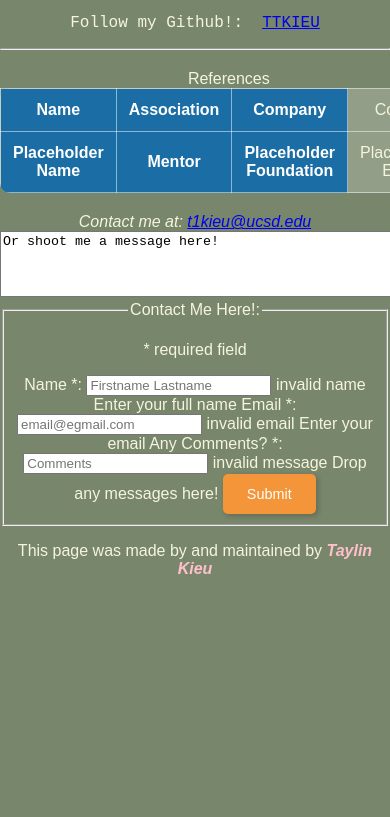
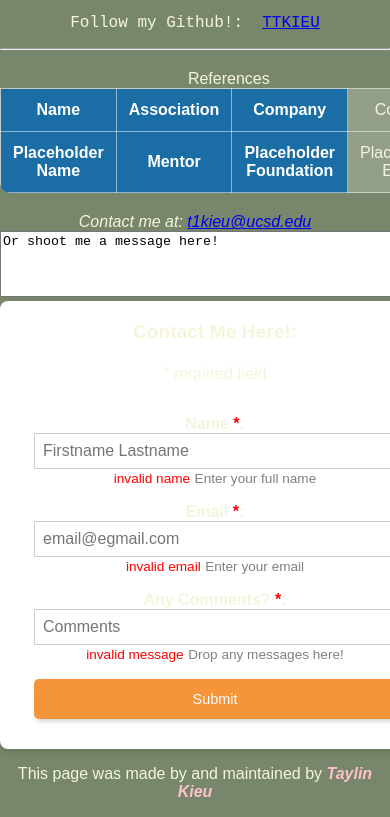
Before and after one commit to TTKIEU/CSE134B-HW4, a plain HTML site: page about.html in a window 390 px wide. Shown: the part 1259-2076 px from the top of the page. Before the commit the page ends 1853 px from the top, so only its background shows below. Drawn offline with Linux system fonts and the light colour scheme; a web font is replaced by a local one.

Commit message:
Update style.css

```diff
--- a/style.css
+++ b/style.css
@@ -198,4 +198,53 @@ dialog {
         top: 2%;
         left: 70%;
     }
+    form {
+        background: white;
+        padding: 20px;
+        border-radius: 8px;
+        box-shadow: 0px 4px 6px rgba(0, 0, 0, 0.1);
+        width: 100%;
+        max-width: 400px;
+    }
+
+    fieldset {
+        border: none;
+        display: flex;
+        flex-direction: column;
+        gap: 16px;
+    }
+
+    legend {
+        font-size: 1.2em;
+        font-weight: bold;
+    }
+    .form-field {
+        display: grid;
+        gap: 4px;
+    }
+
+    label {
+        font-weight: bold;
+    }
+
+    .required {
+        color: red;
+    }
+
+    input {
+        width: 100%;
+        padding: 8px;
+        border: 1px solid #ccc;
+        font-size: 1em;
+    }
+
+    .error {
+        color: red;
+        font-size: 0.85em;
+    }
+
+    .info {
+        color: gray;
+        font-size: 0.85em;
+    }
 }
```
